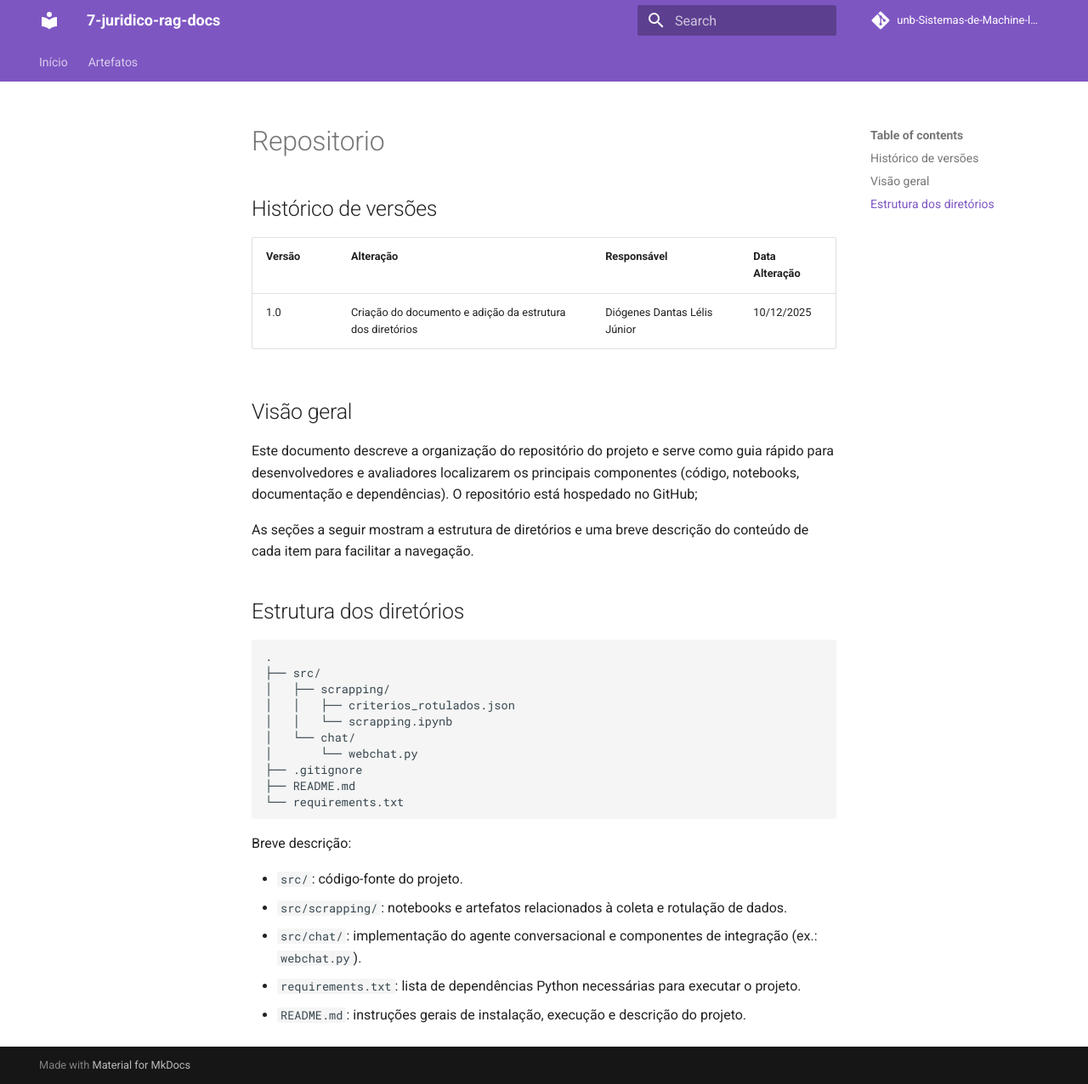
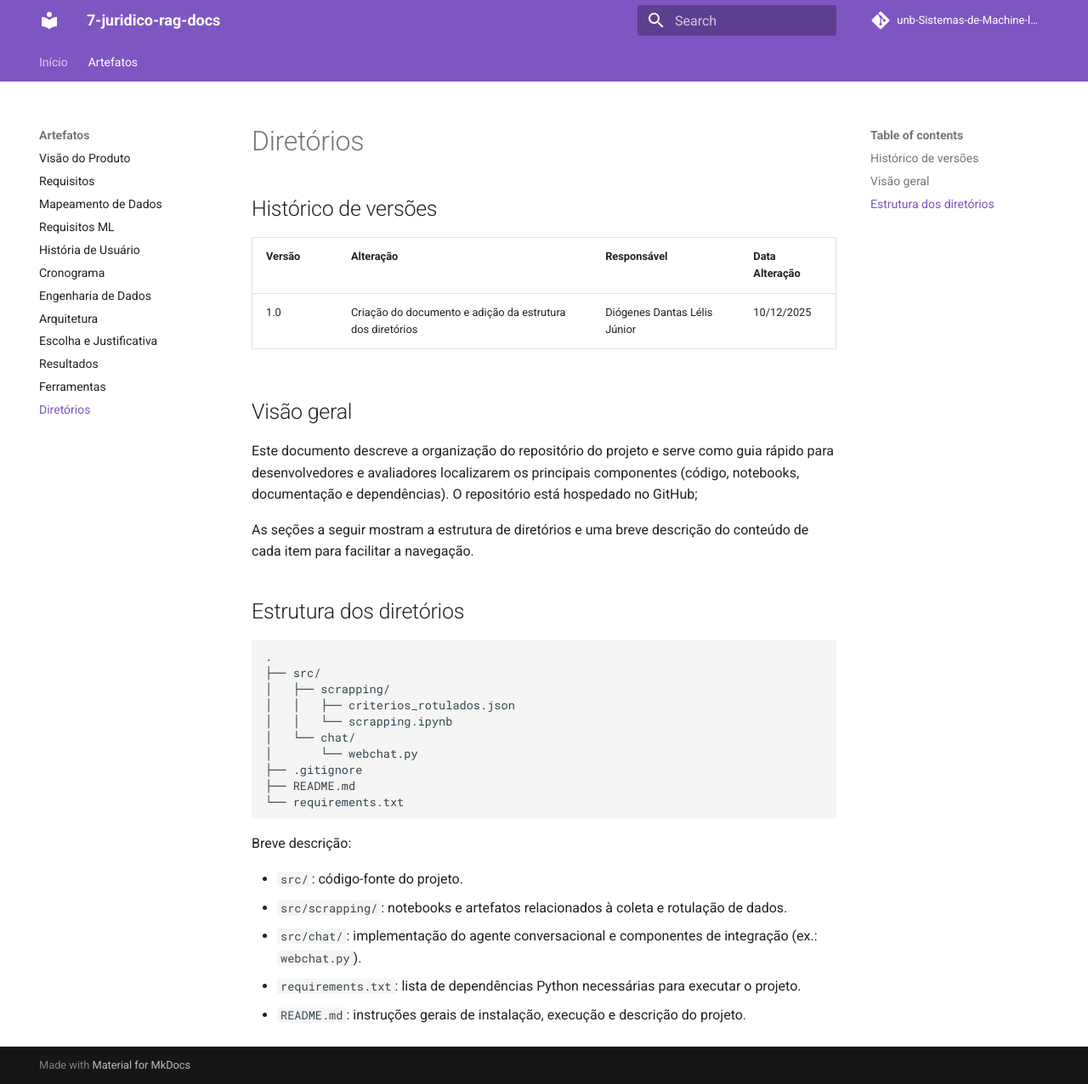
Before and after one commit to unb-Sistemas-de-Machine-learning/7-juridico-rag-docs, an MkDocs documentation site: the page built from docs/Artefatos/repositorio.md, in a window 1280 px wide and 1276 px high. Shown: the whole window at 85% size. Built offline with MkDocs 1.6.1 and Material for MkDocs 9.7.7, drawn with Linux system fonts in a browser that asks for light colours; comment, search, counter and statistics services are not loaded.

Commit message:
edita mkdocs.yml

```diff
--- a/mkdocs.yml
+++ b/mkdocs.yml
@@ -26,3 +26,4 @@ nav:
     - Escolha e Justificativa: Artefatos/justificativa-escolha.md
     - Resultados: Artefatos/resultados.md
     - Ferramentas: Artefatos/ferramentas.md
+    - Diretórios: Artefatos/repositorio.md
```
